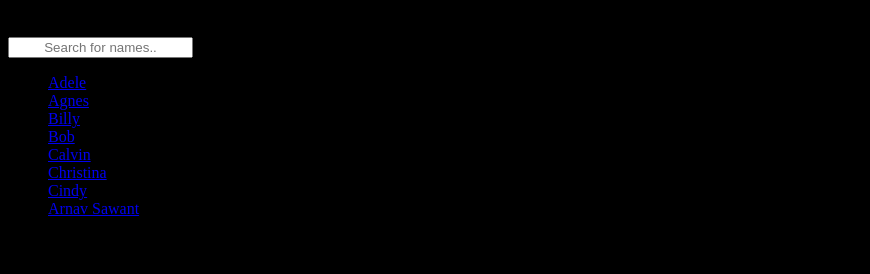
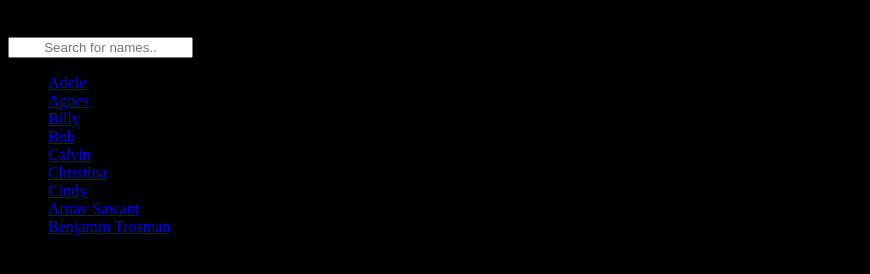
Before and after one commit to BenjaminT1808/draingangle, a plain HTML site: page index.html in a window 1280 px wide. Shown: the part 112-386 px from the top of the page, without its empty margins (0-870 px from the left). Drawn offline with Linux system fonts and the light colour scheme.

Commit message:
first commit

```diff
--- a/index.html
+++ b/index.html
@@ -22,6 +22,7 @@
   <li><a href="#">Christina</a></li>
   <li><a href="#">Cindy</a></li>
   <li><a href="#">Arnav Sawant</a></li>
+  <li><a href="#">Benjamin Trosman</a></li>
 </ul>
 
 
```
